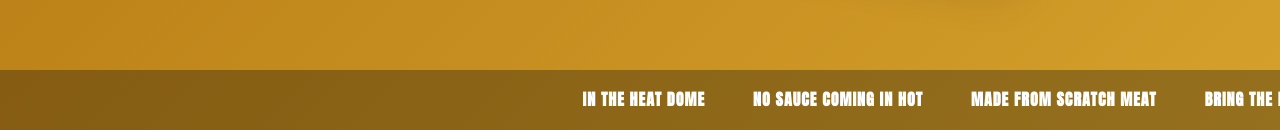
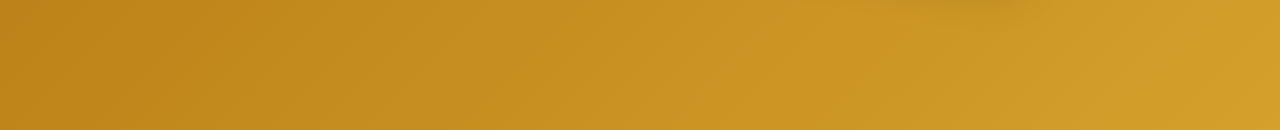
Before and after one commit to tumelo-sebego/043-Food-Processing, a Vue app: page / in a window 1280 px wide. Shown: the part 670-800 px from the top of the page. Built offline with nearby package versions, Linux system fonts and the light colour scheme; a web font is replaced by a local one.

Commit message:
moved the scrolling banner and updated its background color

```diff
--- a/src/components/HeroSection.vue
+++ b/src/components/HeroSection.vue
@@ -24,19 +24,7 @@
         </div>
       </div>
 
-      <!-- Scrolling Text Banner -->
-      <div class="position-absolute bottom-0 start-0 w-100 overflow-hidden" style="height: 60px;">
-        <div class="d-flex align-items-center h-100 text-white" style="background: rgba(0,0,0,0.3);">
-          <div class="marquee">
-            <span class="me-5">IN THE HEAT DOME</span>
-            <span class="me-5">NO SAUCE COMING IN HOT</span>
-            <span class="me-5">MADE FROM SCRATCH MEAT</span>
-            <span class="me-5">BRING THE HEAT HOME</span>
-            <span class="me-5">NO SAUCE COMING IN HOT</span>
-            <span class="me-5">MADE FROM</span>
-          </div>
-        </div>
-      </div>
+
     </div>
   </section>
 </template>
@@ -110,22 +98,6 @@ onUnmounted(() => {
   }
 }
 
-.marquee {
-  display: flex;
-  animation: scroll 20s linear infinite;
-  white-space: nowrap;
-  font-weight: 600;
-  text-transform: uppercase;
-  letter-spacing: 1px;
-}
 
-@keyframes scroll {
-  0% {
-    transform: translateX(100%);
-  }
-  100% {
-    transform: translateX(-100%);
-  }
-}
 
 </style>
--- a/src/views/HomeView.vue
+++ b/src/views/HomeView.vue
@@ -5,6 +5,9 @@
 
     <!-- Hero Section -->
     <HeroSection />
+
+    <!-- Scrolling Banner -->
+    <ScrollingBanner />
 
     <!-- Product Section -->
     <ProductSection />
@@ -20,6 +23,7 @@
 <script setup lang="ts">
 import NavBar from '@/components/NavBar.vue'
 import HeroSection from '@/components/HeroSection.vue'
+import ScrollingBanner from '@/components/ScrollingBanner.vue'
 import ProductSection from '@/components/ProductSection.vue'
 import FeaturedLogos from '@/components/FeaturedLogos.vue'
 import LocationSection from '@/components/LocationSection.vue'
```
